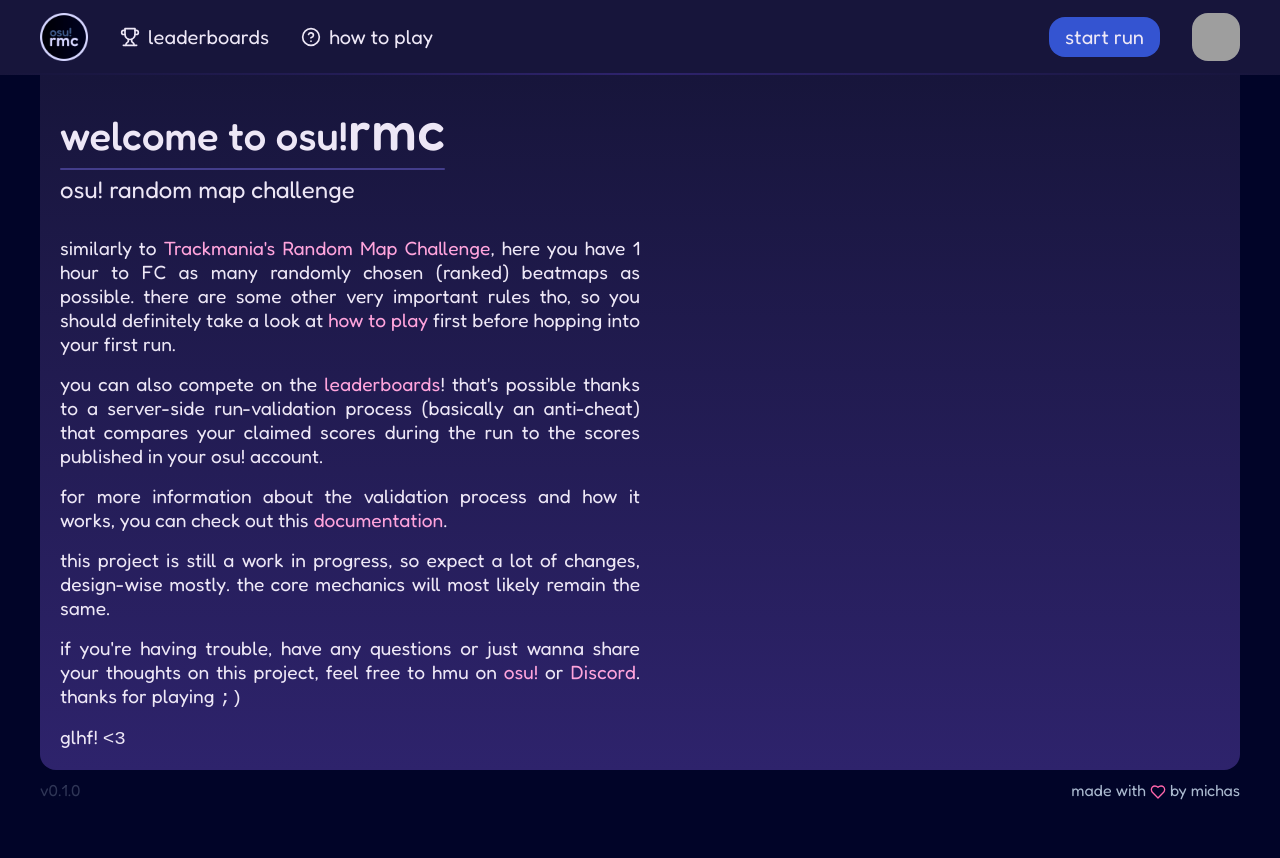
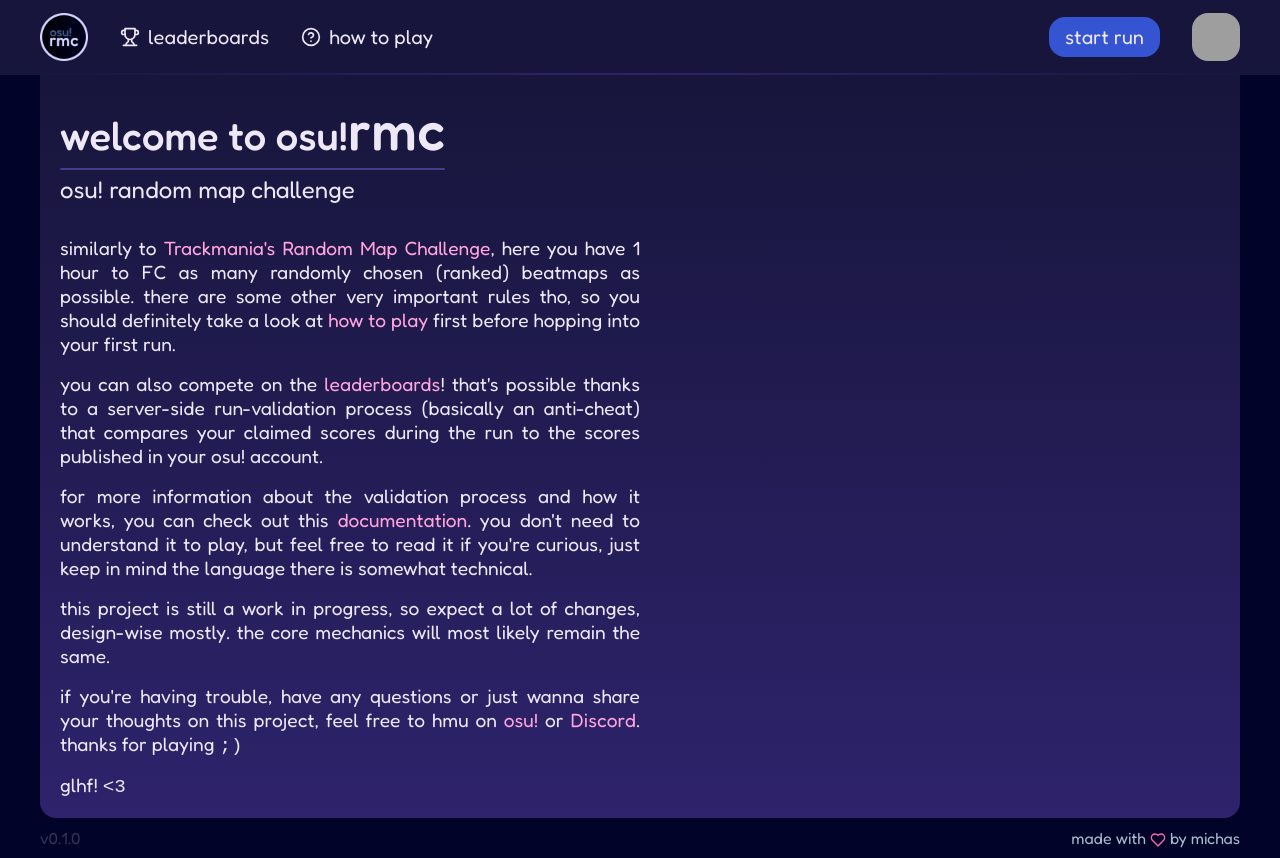
Before and after one commit to michaelcalb/osu-rmc, a Vue app in the folder frontend/: page / in a window 1280 px wide. Before the commit the page ends 810 px from the top, so only its background shows below. Built offline with nearby package versions, Linux system fonts and the light colour scheme; no server answers; grey boxes are pictures that could not be loaded.

Commit message:
wip: more homepage content

```diff
--- a/frontend/src/views/HomeView.vue
+++ b/frontend/src/views/HomeView.vue
@@ -17,7 +17,7 @@
             you can also compete on the <RouterLink to="/boards/no_mod">leaderboards</RouterLink>! that's possible thanks to a server-side run-validation process (basically an anti-cheat) that compares your claimed scores during the run to the scores published in your osu! account.
         </p>
         <p>
-            for more information about the validation process and how it works, you can check out this <a href="#">documentation</a>.
+            for more information about the validation process and how it works, you can check out this <a href="#">documentation</a>. you don't need to understand it to play, but feel free to read it if you're curious, just keep in mind the language there is somewhat technical.
         </p>
         <p>
             this project is still a work in progress, so expect a lot of changes, design-wise mostly. the core mechanics will most likely remain the same.
```
